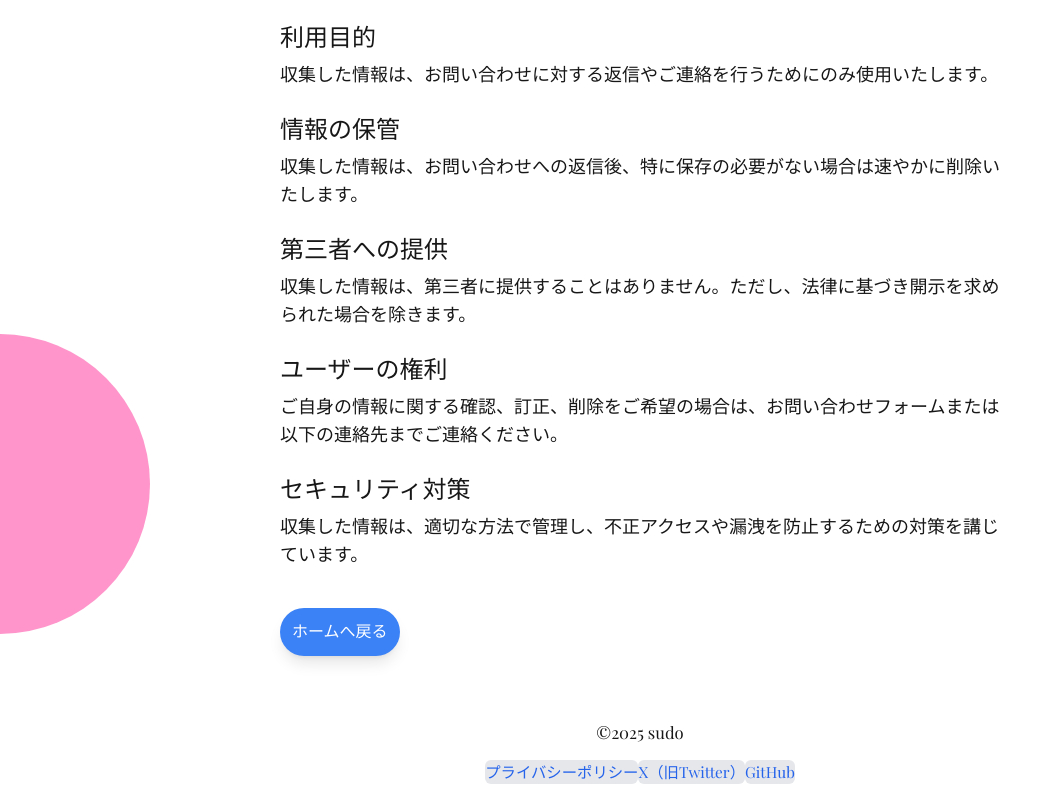
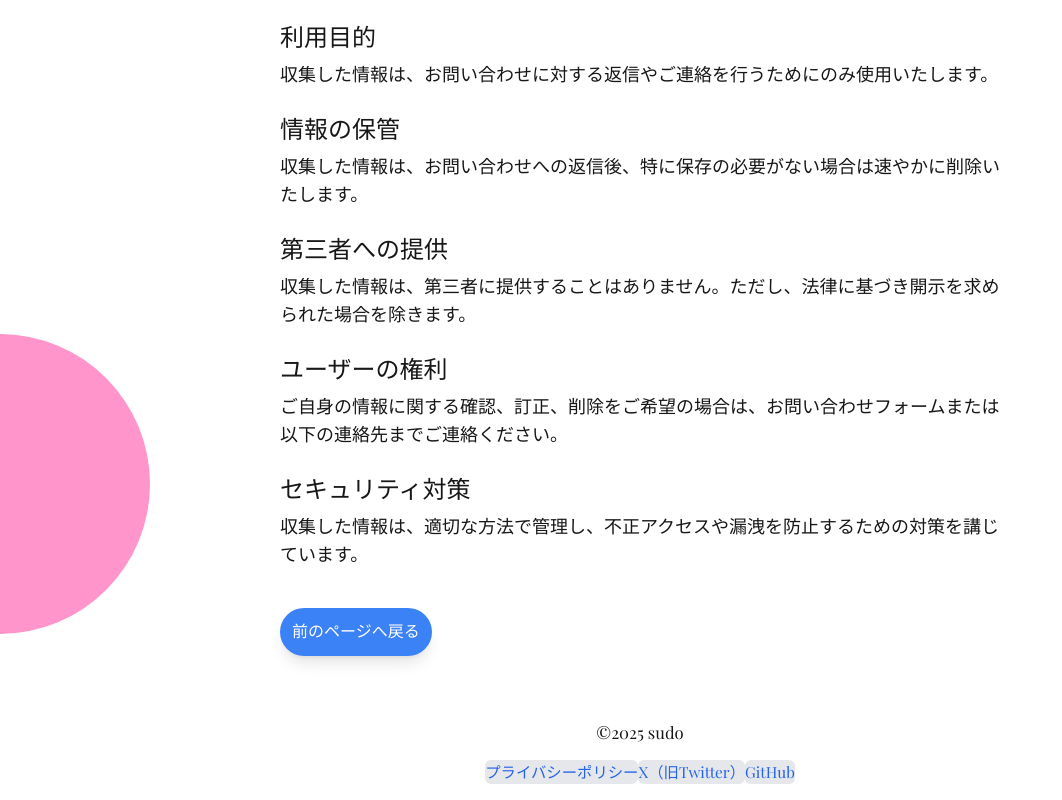
Before and after one commit to s-taku0502/portfolio, a Next.js app: page /privacy in a window 1280 px wide. Shown: the part 316-1116 px from the top of the page, without its empty margins (0-1062 px from the left). Built offline with nearby package versions, Linux system fonts and the light colour scheme.

Commit message:
update:戻るボタンを実装

```diff
--- a/src/app/privacy/page.js
+++ b/src/app/privacy/page.js
@@ -1,11 +1,12 @@
-import "../../styles/globals.css";
+"use client";
 import CustomH2 from "@/components/CustomH2";
 import Privacy_div from "@/components/Privacy";
 import CustomHeader from "@/components/Header";
 import CustomFooter from "@/components/CustomFooter";
-import Link from "next/link";
+import { useRouter } from "next/navigation";
 
 const PrivacyPolicy = () => {
+    const router = useRouter();
     return (
         <>
             <CustomHeader />
@@ -47,8 +48,11 @@ const PrivacyPolicy = () => {
                         <CustomH2>セキュリティ対策</CustomH2>
                         <p className="text-lg">収集した情報は、適切な方法で管理し、不正アクセスや漏洩を防止するための対策を講じています。</p>
                     </Privacy_div>
-                    <button className="bottom-4 mt-4 bg-blue-500 text-white rounded-full p-3 shadow-lg hover:bg-blue-600 transition duration-300">
-                        <Link href="/">ホームへ戻る</Link>
+                    <button
+                        onClick={() => router.back()}
+                        className="bottom-4 mt-4 bg-blue-500 text-white rounded-full p-3 shadow-lg hover:bg-blue-600 transition duration-300"
+                    >
+                        前のページへ戻る
                     </button>
                 </div>
                 <CustomFooter />
```
